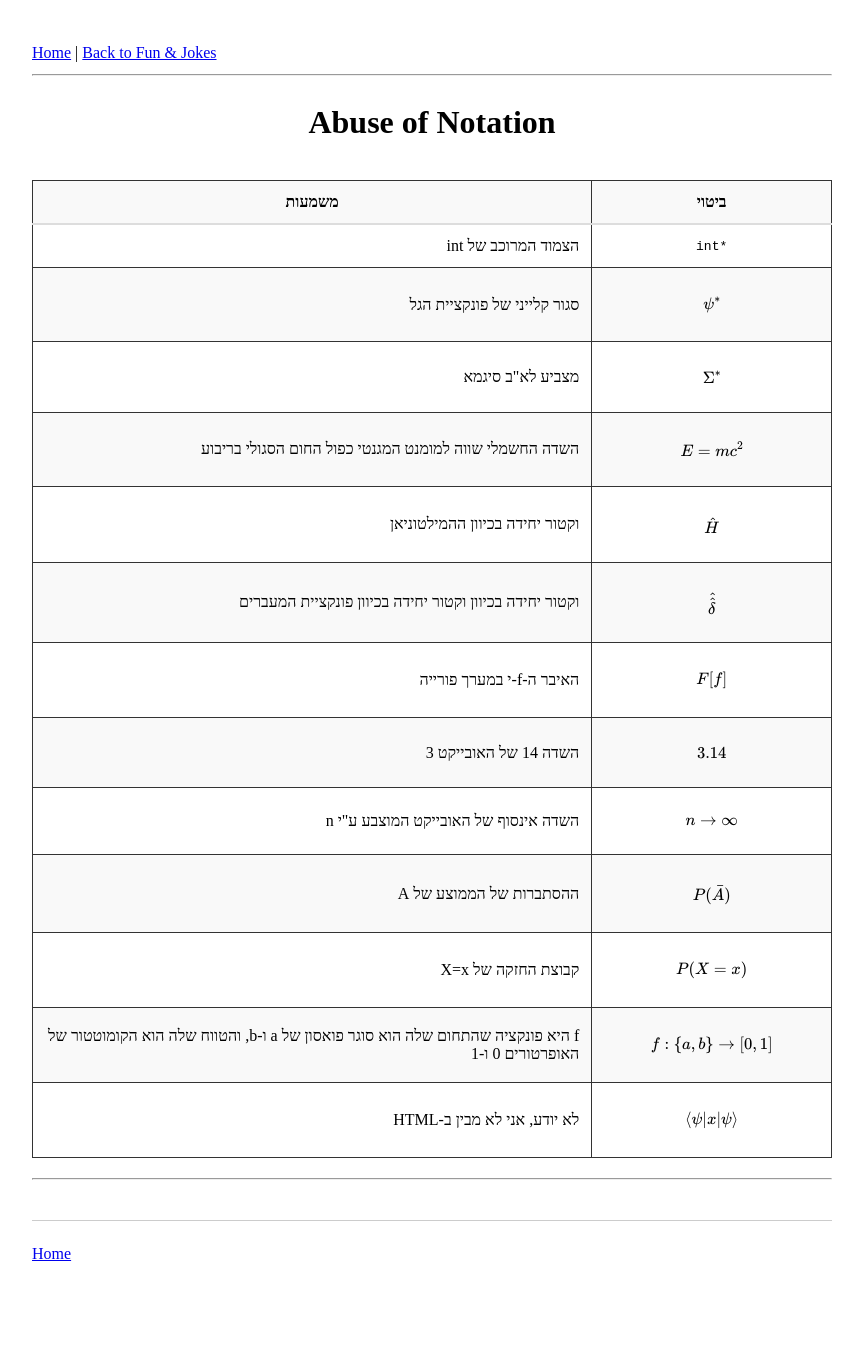
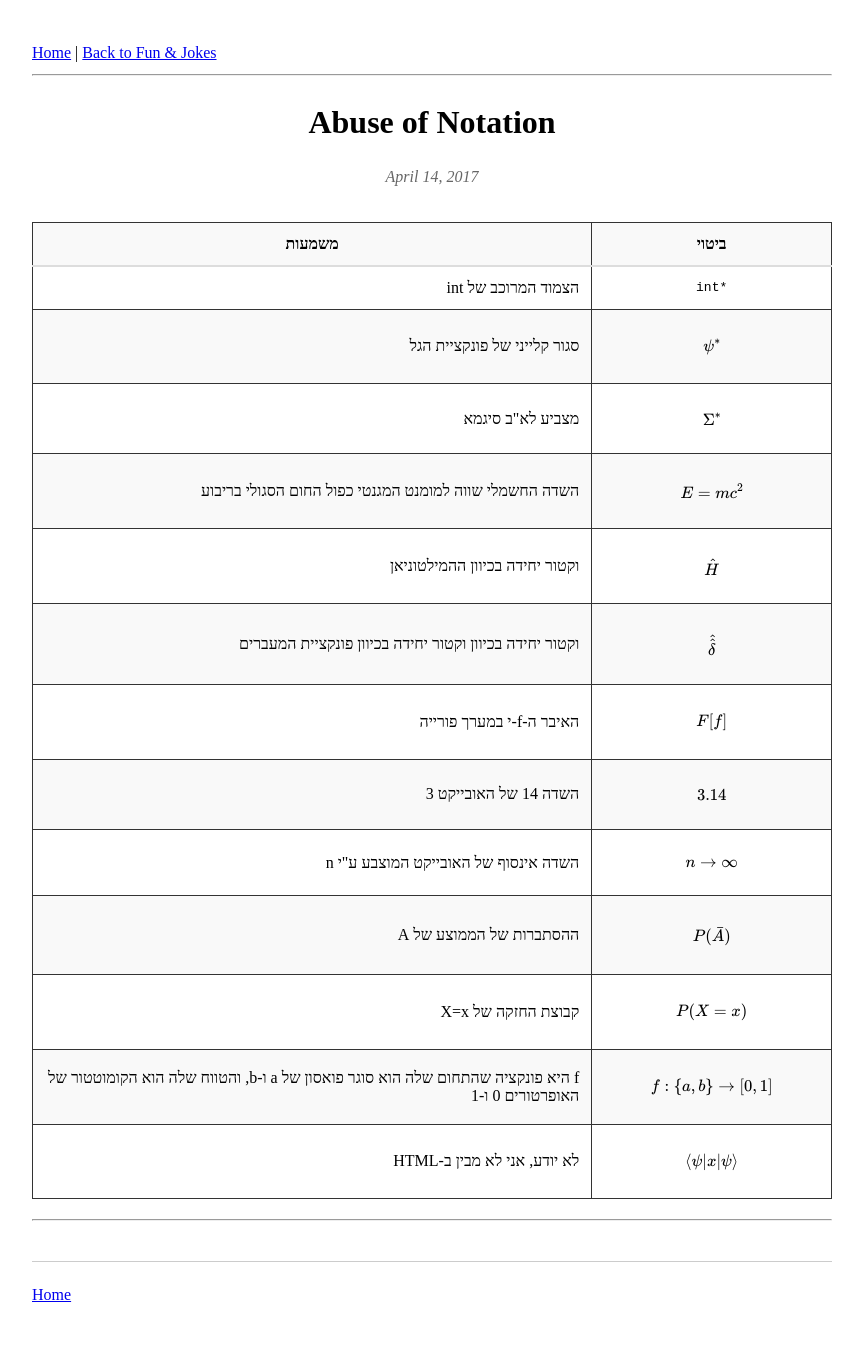
Before and after one commit to smitke6/smitke6.github.io, a Jekyll site: the page built from archive/he/2017-04-14-abuse-1.md, in a window 1280 px wide. Shown: the whole page, without its empty margins (208-1071 px from the left). Built offline with Jekyll 4.4.1, drawn with Linux system fonts in a browser that asks for light colours; before the commit the page ends 1306 px from its top, so only the background shows below that.

Commit message:
Update 2017-04-14-abuse-1.md

```diff
--- a/archive/he/2017-04-14-abuse-1.md
+++ b/archive/he/2017-04-14-abuse-1.md
@@ -2,6 +2,7 @@
 layout: post
 category: joke
 title: "Abuse of Notation"
+date: 2017-04-14
 ---
 
 <table style="width: 100%; border-collapse: collapse; text-align: right; direction: rtl;">
```
